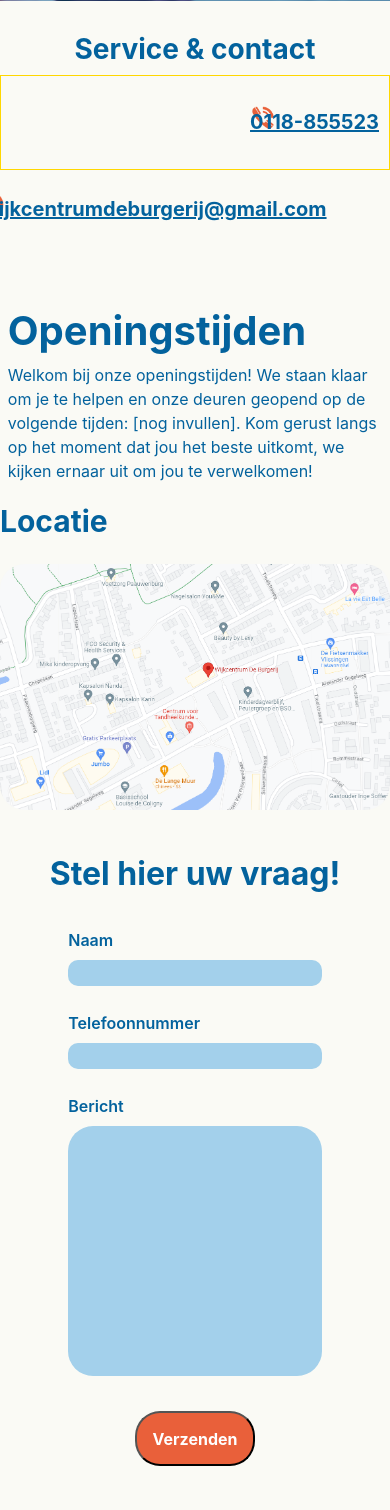
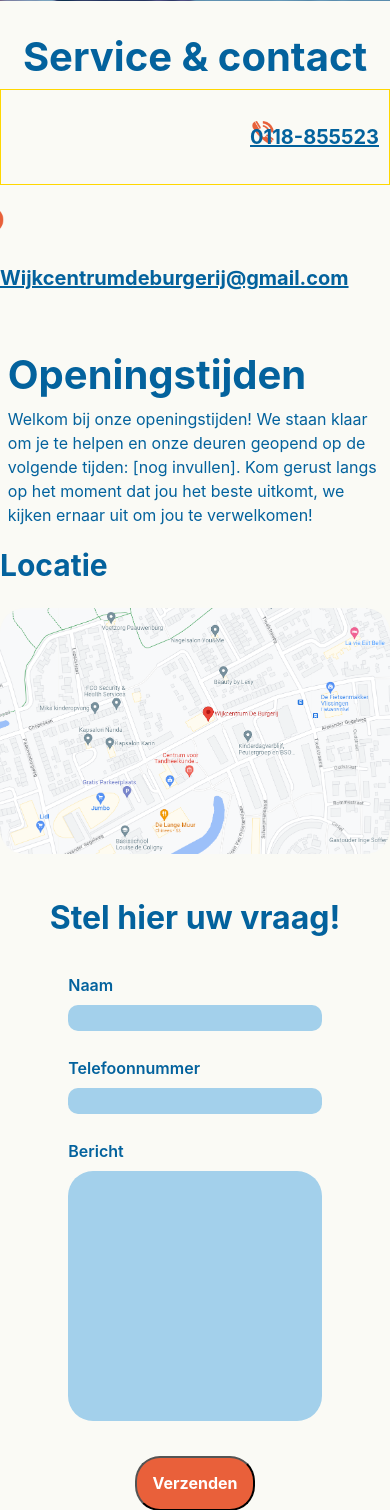
Before and after one commit to Jaffer2000/website-deburgerij, a PHP site: page /wijkcentrumdeburgerij/contact in a window 390 px wide. Shown: the part 674-2184 px from the top of the page. Run offline with PHP 8.4, Linux system fonts and the light colour scheme; data comes from the database, SQL or seed files in the repository; some libraries are stand-ins or nearby versions.

Commit message:
Ipad formaat + pc changes
De website is nu goed voor de tablet en wat wijzegingen kwa padding in de tekst bovenin zowel voor pc als ipad

```diff
--- a/css/css.css
+++ b/css/css.css
@@ -679,7 +679,7 @@
   margin-left: 2%;
 }
 
-@media screen and (min-width: 901px) and (max-width: 1920px) {
+@media screen and (min-width: 940px) and (max-width: 1920px) {
   .openingstijdentitel, .openingstijdentekst {
     padding-left: 8% !important;  /* pas dit aan naar de gewenste padding-waarde */
   }
@@ -698,11 +698,13 @@
   text-decoration: underline;
 }
 
-@media screen and (min-width: 901px) and (max-width: 1920px) {
+@media screen and (min-width: 940px) and (max-width: 1920px) {
   .emailphonecss {
     padding-left: 30px; /* pas dit aan naar de gewenste padding-waarde */
   }
 }
+
+
 
 
 .phonemargin {
@@ -811,16 +813,41 @@
   .googlelocatielocatie {
     padding-left: 9% !important;  /* pas dit aan naar de gewenste padding-waarde */
   }
+  .infoopmaakcontact {
+    display: flex;
+    align-items: center;
+    justify-content: flex-end;
+    border: 1px solid gold;
+  }
+  .infoopmaakcontact2 {
+    display: flex;
+    align-items: center;
+    border: 1px solid gold;
+  }
+  .telcontact, .emailcontact{
+    width: 35% !important;
+  }
+  .contactpaddingopeningstijden{
+    padding-top: 8%;
+  }
 }
-
-
 
 @media screen and (min-width: 350px) and (max-width: 900px) {
   .telefoondiv {
     border: 1px solid gold;
     padding-left: 25%;
   }
+
 }
+
+@media screen and (min-width: 390px) and (max-width: 939px) {
+  .infoopmaakcontact {
+    display: flex;
+    align-items: center;
+    justify-content: flex-end;
+  }
+}
+
 
 
 
@@ -830,6 +857,8 @@
   margin-right: -50px;
   margin-left: -50px;
 }
+
+
 
 .contactgegevens {
   margin-top: 25px;
@@ -1149,3 +1178,5 @@
   font-weight: 600;
   font-size: 20px;
 }
+
+/* Media query */
--- a/inhoud/contact.php
+++ b/inhoud/contact.php
@@ -33,7 +33,7 @@
 
 <div class="row">
     <div class="col-sm-12" style="text-align: center;">
-        <h3 class="contacth3">Service & contact</h3>
+        <h1 class="contacth3">Service & contact</h1>
     </div>
 </div>
 
@@ -41,15 +41,15 @@
     <div class="col-sm-1"></div>
     <div class="col-sm-4">
         <div class="telefoondiv">
-            <div style="display: flex; align-items: center; justify-content: flex-end;">
+            <div class="infoopmaakcontact">
                 <img src="img/telcontact.png" class="telcontact" alt="telefoonnummer">
                 <p style="margin: 0;" class="emailphonecss">0118-855523</p>
             </div>
         </div>
     </div>
     <div class="col-sm-1"></div>
-    <div class="col-sm-4 justify-content-start">
-        <div style="display: flex; align-items: center;">
+    <div class="col-sm-4">
+        <div class="infoopmaakcontact2">
             <img src="img/At.png" class="emailcontact" alt="telefoonnummer">
             <p style="margin: 0;" class="emailphonecss">Wijkcentrumdeburgerij@gmail.com</p>
         </div>
@@ -77,7 +77,7 @@
 </div>
 
 
-<div class="row">
+<div class="row contactpaddingopeningstijden">
 
     <div class="col-sm-2"></div>
 
```
